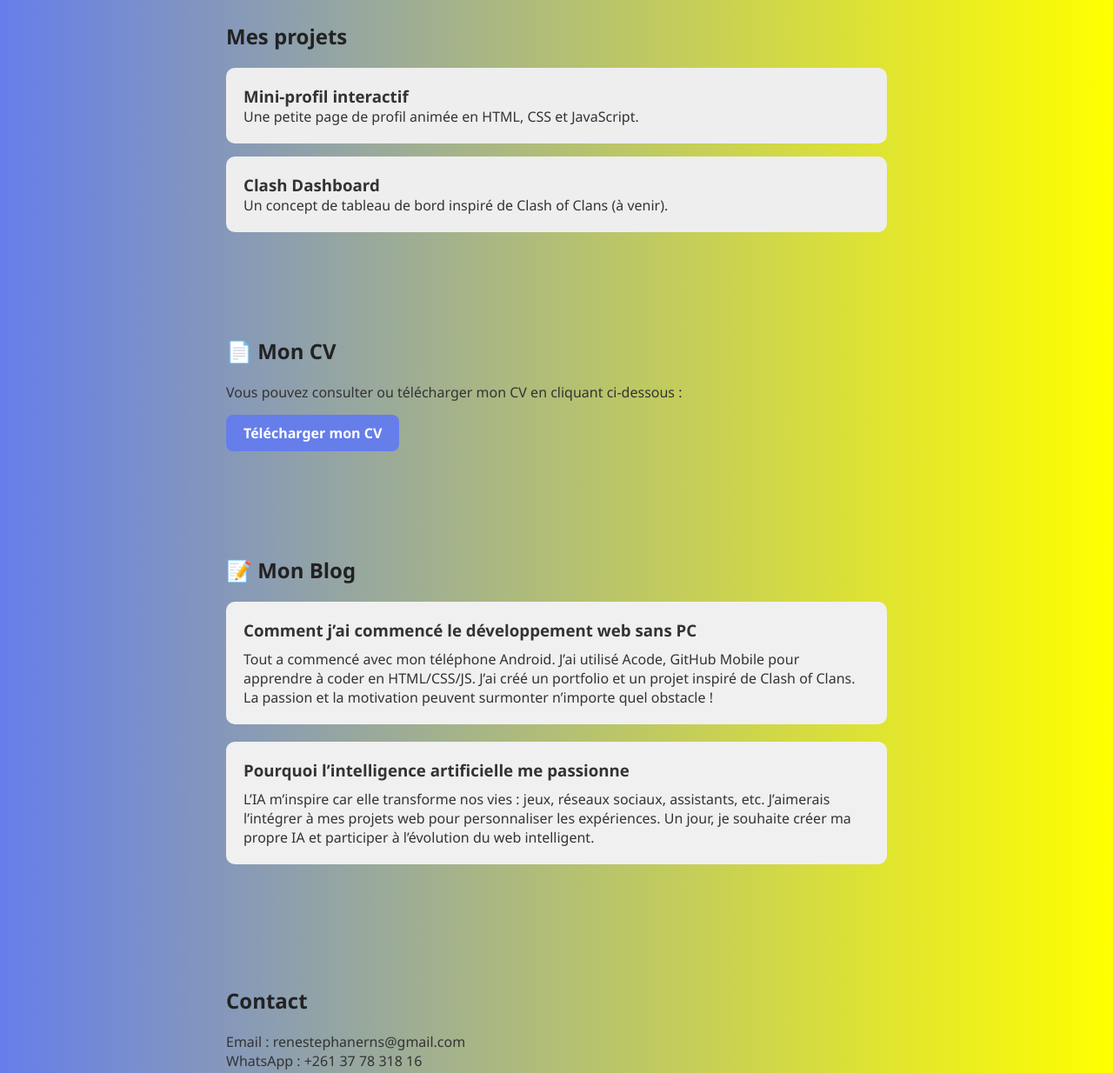
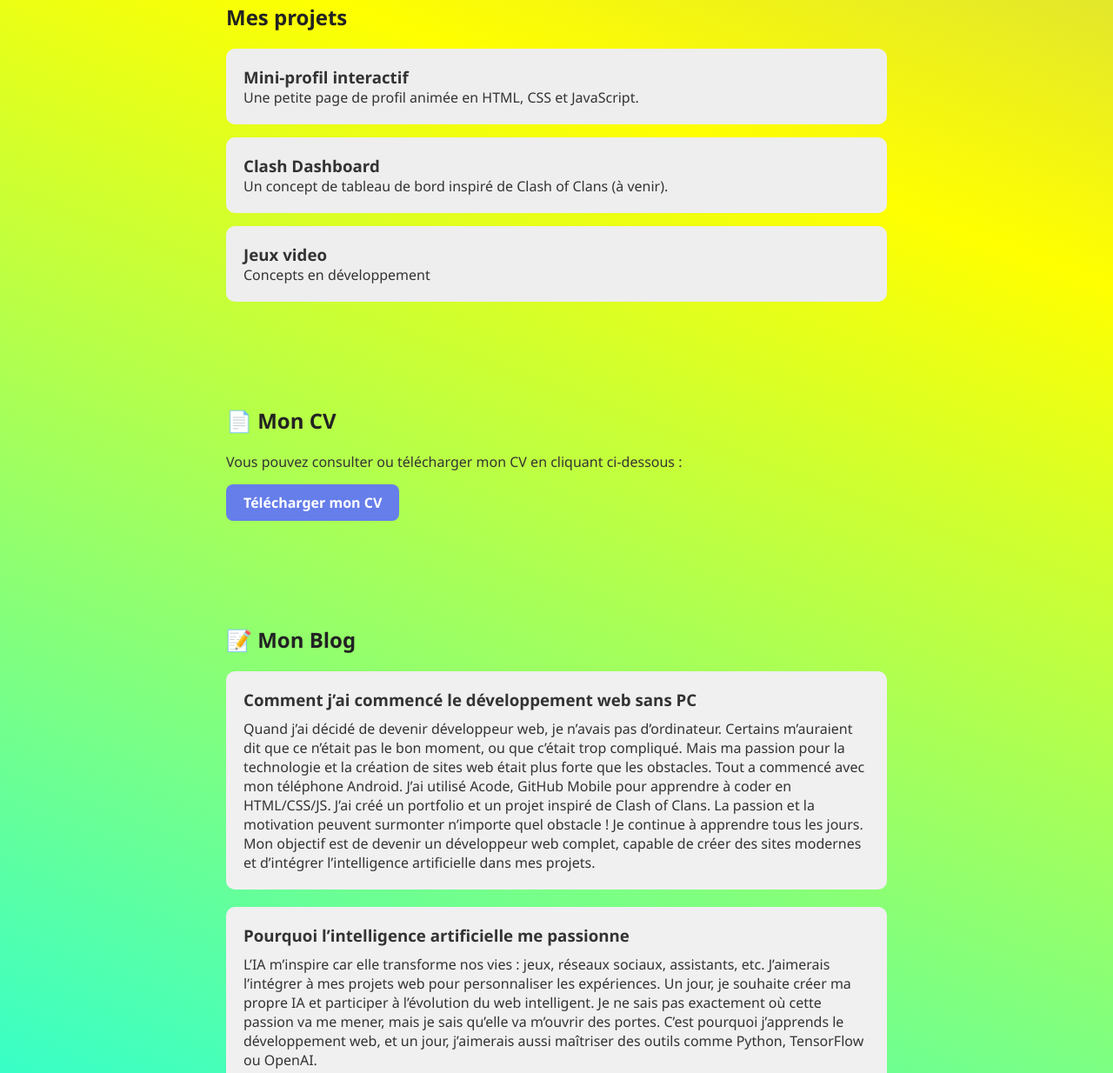
Before and after one commit to StephaneRNS/my-portfolio, a plain HTML site: page index.html in a window 1280 px wide. Shown: the part 1427-2661 px from the top of the page at 87% size. Drawn offline with Linux system fonts and the light colour scheme.

Commit message:
Update index.html

```diff
--- a/index.html
+++ b/index.html
@@ -19,7 +19,7 @@
 
     body {
       font-family: 'Segoe UI', sans-serif;
-      background: linear-gradient(to right, #667eea, yellow);
+      background: linear-gradient(200deg, #667eea, yellow, aqua);
       color: #333;
     }
 
@@ -128,7 +128,11 @@
   border-radius: 10px;
   margin-bottom: 20px;
 }
-
+.blog-post:hover, .proget:hover, .certificat:hover {
+  transform: translateY(+15px);
+  border-radius: 0px 20px 0px 20px;
+  background: linear-gradient(140deg, #f0f0f0, grey);
+}
 .blog-post h3 {
   color: #333;
   margin-bottom: 10px;
@@ -176,7 +180,7 @@
   <main>
   <section id="accueil">
     <h2>Bienvenue !</h2>
-    <p>Je suis étudiant en informatique à la CNTEMAD Antsirabe, amateur de volley-ball, passionné par le développement web, les jeux vidéo, la musique rap, l'intelligence artificielle et la création de projets innovants.</p>
+    <p>Je suis étudiant en informatique à la CNTEMAD Antsirabe, amateur de volley-ball, passionné par le développement web, les jeux vidéo, l'intelligence artificielle et la création de projets innovants.</p>
   </section>
 
   <section id="apropos">
@@ -223,6 +227,10 @@
       <h3>Clash Dashboard</h3>
       <p>Un concept de tableau de bord inspiré de Clash of Clans (à venir).</p>
     </div>
+    <div class="projet">
+      <h3>Jeux video</h3>
+      <p>Concepts en développement</p>
+    </div>
   </section>
 
 
@@ -238,14 +246,16 @@
   <article class="blog-post">
     <h3>Comment j’ai commencé le développement web sans PC</h3>
     <p>
-      Tout a commencé avec mon téléphone Android. J’ai utilisé Acode, GitHub Mobile pour apprendre à coder en HTML/CSS/JS. J’ai créé un portfolio et un projet inspiré de Clash of Clans. La passion et la motivation peuvent surmonter n’importe quel obstacle !
+      Quand j’ai décidé de devenir développeur web, je n’avais pas d’ordinateur. Certains m’auraient dit que ce n’était pas le bon moment, ou que c’était trop compliqué. Mais ma passion pour la technologie et la création de sites web était plus forte que les obstacles.
+Tout a commencé avec mon téléphone Android. J’ai utilisé Acode, GitHub Mobile pour apprendre à coder en HTML/CSS/JS. J’ai créé un portfolio et un projet inspiré de Clash of Clans. La passion et la motivation peuvent surmonter n’importe quel obstacle !  Je continue à apprendre tous les jours. Mon objectif est de devenir un développeur web complet, capable de créer des sites modernes et d’intégrer l’intelligence artificielle dans mes projets.
     </p>
   </article>
 
   <article class="blog-post">
     <h3>Pourquoi l’intelligence artificielle me passionne</h3>
     <p>
-      L’IA m’inspire car elle transforme nos vies : jeux, réseaux sociaux, assistants, etc. J’aimerais l’intégrer à mes projets web pour personnaliser les expériences. Un jour, je souhaite créer ma propre IA et participer à l’évolution du web intelligent.
+      L’IA m’inspire car elle transforme nos vies : jeux, réseaux sociaux, assistants, etc. J’aimerais l’intégrer à mes projets web pour personnaliser les expériences. Un jour, je souhaite créer ma propre IA et participer à l’évolution du web intelligent. Je ne sais pas exactement où cette passion va me mener, mais je sais qu’elle va m’ouvrir des portes. C’est pourquoi j’apprends le développement web, et un jour, j’aimerais aussi maîtriser des outils comme Python, TensorFlow ou OpenAI.
+
     </p>
   </article>
 </section>
@@ -256,7 +266,7 @@
     <p>WhatsApp : +261 37 78 318 16</p>
     <p>Telephone : +261 38 79 014 51</p>
     <div class="reseaux">
-      <a href="https://facebook.com/renestephanerns" target="_blank">Facebook</a>
+      <a href="https://facebook.com/renéstéphäne" target="_blank">Facebook</a>
       <a href="https://github.com/StephaneRNS" target="_blank">GitHub</a>
     </div>
   </section>
```
